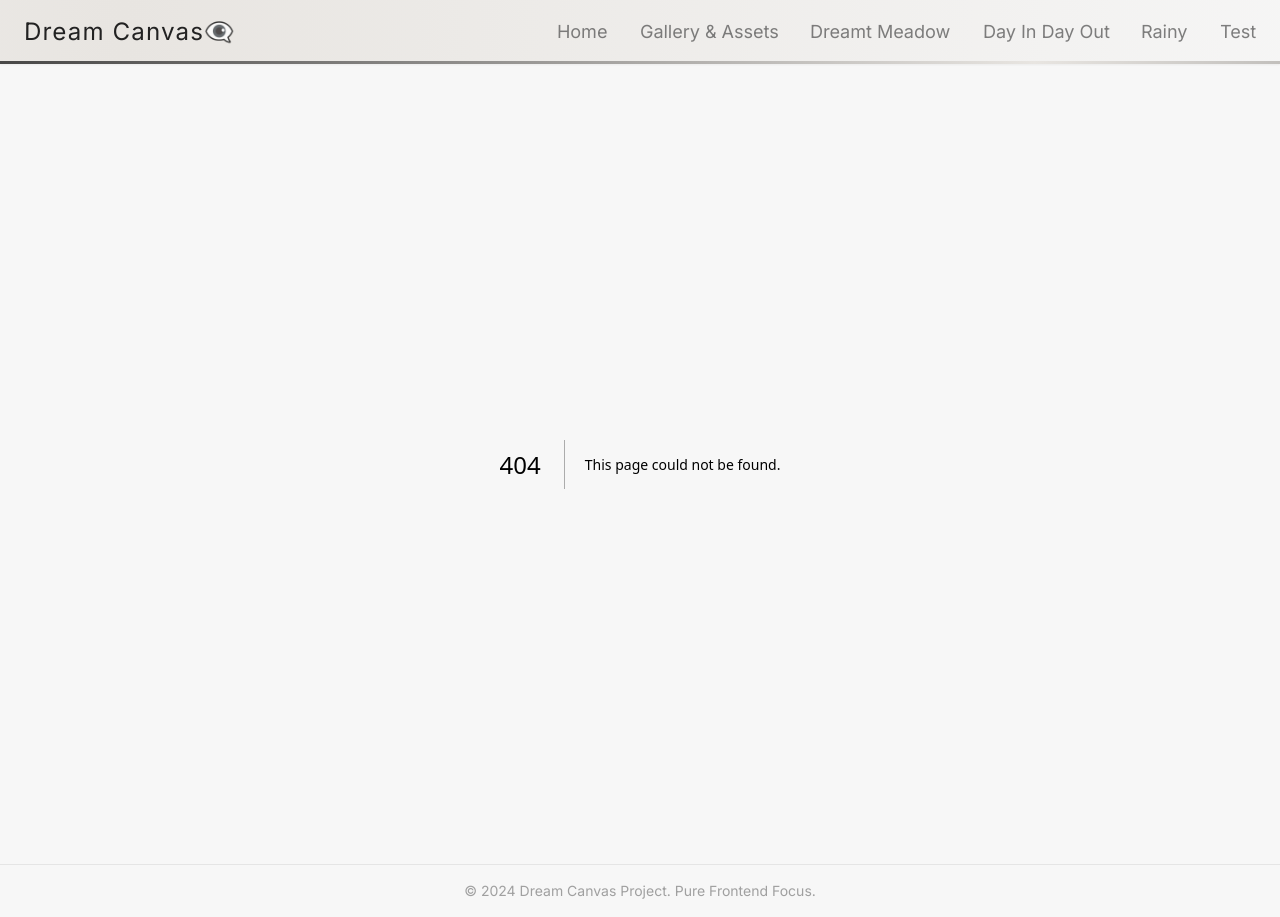
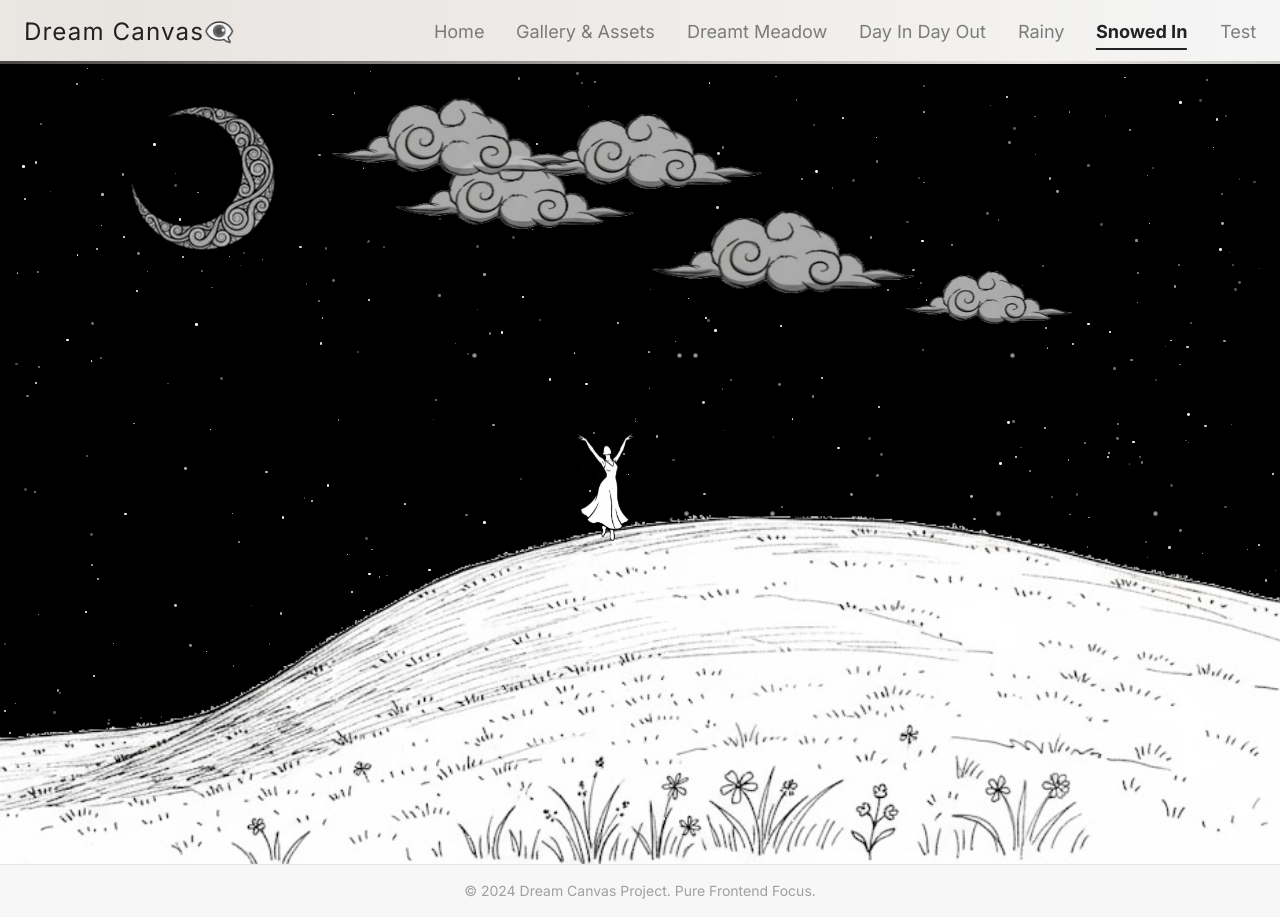
Before and after one commit to Agustin5705/dream-canvas, a Next.js app: page /snowedin in a window 1280 px wide. Before the commit this address had no page. Built offline with nearby package versions, Linux system fonts and the light colour scheme.

Commit message:
completed snow effect proof of concept view

```diff
--- /dev/null
+++ b/src/app/(views)/snowedin/page.tsx
@@ -0,0 +1,93 @@
+"use client";
+
+import Image from "next/image";
+import { StarField } from "@/components/stars/StarField";
+import { generateStars } from "@/components/stars/generateStars";
+import { ShootingStar } from "@/components/shooting stars/ShootingStar";
+import { SnowCurtain1, SnowCurtain2 } from "@/components/snow/snowCurtain";
+
+export default function TestPage() {
+  return (
+    <div className="relative w-screen h-screen bg-black overflow-hidden">
+      {/* Stars background */}
+      <div className="absolute inset-0 z-10">
+        <StarField
+          stars={generateStars(500)}
+          className="absolute inset-0 animate-fade-in"
+        />
+      </div>
+
+      {/* Shooting Star */}
+      <ShootingStar className="animate-shooting-star z-20" />
+
+      {/* Rain overlay */}
+      <div className="absolute inset-0 z-30 overflow-hidden">
+        <SnowCurtain1 />
+        <SnowCurtain2 />
+      </div>
+
+      {/* Meadow background */}
+      <Image
+        src="/assets/meadow3.png"
+        alt="Meadow"
+        fill
+        className="object-bottom object-cover z-5"
+      />
+
+      {/* Person */}
+      <Image
+        src="/assets/person2.png"
+        alt="Person"
+        width={60}
+        height={60}
+        className="absolute bottom-[40vh] left-[45vw] z-50"
+      />
+
+      {/* Moon */}
+      <Image
+        src="/assets/moon.png"
+        alt="Moon"
+        width={150}
+        height={150}
+        className="absolute top-[5vh] left-[10vw] opacity-90 brightness-75 z-40 animate-breathe-slow"
+      />
+
+      {/* Cloud */}
+      <Image
+        src="/assets/clouds3.png"
+        alt="Cloud"
+        width={250}
+        height={250}
+        className="absolute top-[5vh] left-[40vw] opacity-90 brightness-75 z-40 animate-cloud-roll-short"
+      />
+      <Image
+        src="/assets/clouds3.png"
+        alt="Cloud"
+        width={250}
+        height={250}
+        className="absolute top-[10vh] left-[30vw] opacity-90 brightness-75 z-40 animate-cloud-roll-short"
+      />
+      <Image
+        src="/assets/clouds3.png"
+        alt="Cloud"
+        width={275}
+        height={275}
+        className="absolute top-[17vh] left-[50vw] opacity-90 brightness-75 z-40 animate-cloud-roll-short"
+      />
+      <Image
+        src="/assets/clouds3.png"
+        alt="Cloud"
+        width={260}
+        height={260}
+        className="absolute top-[3vh] left-[25vw] opacity-90 brightness-75 z-40 animate-cloud-roll-short"
+      />
+      <Image
+        src="/assets/clouds3.png"
+        alt="Cloud"
+        width={175}
+        height={175}
+        className="absolute top-[25vh] left-[70vw] opacity-90 brightness-75 z-40 animate-cloud-roll-short"
+      />
+    </div>
+  );
+}
--- a/src/components/Navigation.tsx
+++ b/src/components/Navigation.tsx
@@ -12,6 +12,7 @@ const navItems = [
   { name: "Dreamt Meadow", href: "/meadow" },
   { name: "Day In Day Out", href: "/dayindayout" },
   { name: "Rainy", href: "/rainy" },
+  { name: "Snowed In", href: "/snowedin" },
   { name: "Test", href: "/test" },
 ];
 
--- a/src/components/snow/generateSnowflake.ts
+++ b/src/components/snow/generateSnowflake.ts
@@ -1,11 +1,9 @@
 export type SnowflakeData = {
   left: string;
-  delay: number;
 };
 
 export function generateSnowflake(): SnowflakeData {
   return {
     left: `${Math.random() * 100}%`,
-    delay: Math.random() * 1.5,
   };
 }
```
